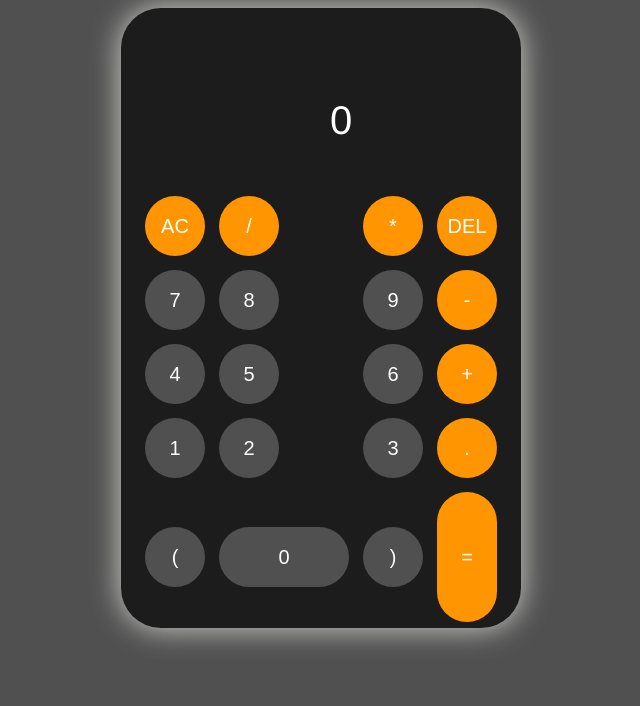
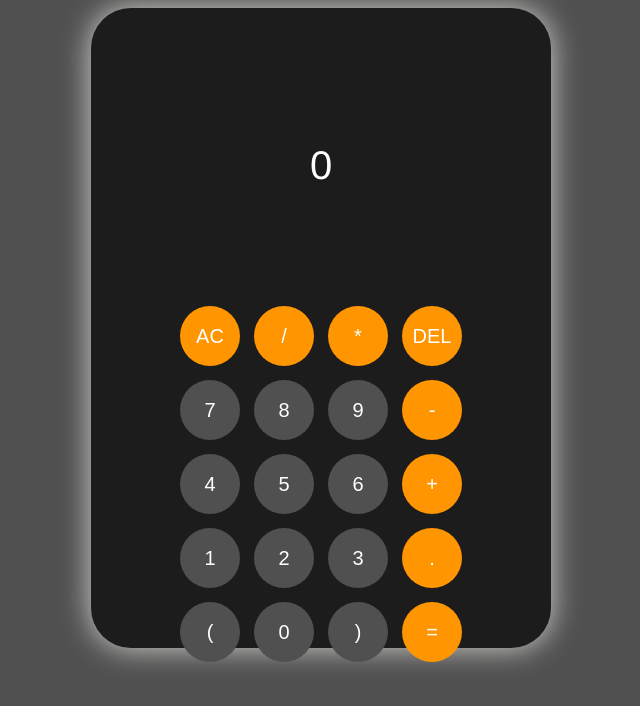
Before and after one commit to parimi018/Calculator, a plain HTML site: page index.html in a window 1280 px wide. Shown: the whole page, without its empty margins (319-959 px from the left). Drawn offline with Linux system fonts and the light colour scheme.

Commit message:
Update cal.css

```diff
--- a/cal.css
+++ b/cal.css
@@ -10,8 +10,8 @@
 }
 
 .container {
-    height: 600px;
-    width: 380px;
+  height: 620px;
+  width: 440px;
   background-color: #1C1C1C;
   display: grid;
   place-items: center;
@@ -21,27 +21,24 @@
 }
 #display {
   color: #fff ;
-    height: 150px;
-    width: auto;
-    max-width: 270px;
-    display: flex;
-    align-items: flex-end;
-    justify-content: flex-end;
+  height: 35vh;
+  width:100%;
   font-size: 40px;
-    margin-bottom: 20px;
-    overflow-x: auto;
 }
 
 .output
 {
-    align-items: center;
-      padding : 20px;
+  height: 50px;
+  display: flex;
+  justify-content:center;
+  padding : 25px;
   color: white;
 
 }
 .result
 {
-      align-items: center;
+  display: flex;
+  justify-content: center;
   padding:25px;
   color: white;;
 }
@@ -54,7 +51,7 @@
   margin: 5px;
   font-size: 20px;
   cursor: pointer;
-    transition:all 200ms ease-in;
+  transition:all 0.3s ease-in;
 }
 
 .bo,.be{
@@ -74,9 +71,3 @@
   background-color: #D4D4D2;
   color:#505050;
 }
-  #equal {
-    height: 130px;
-  }
-  #zero{
-    width:130px;
-  }
```
Lines whose indentation alone changed are shown as unchanged.
